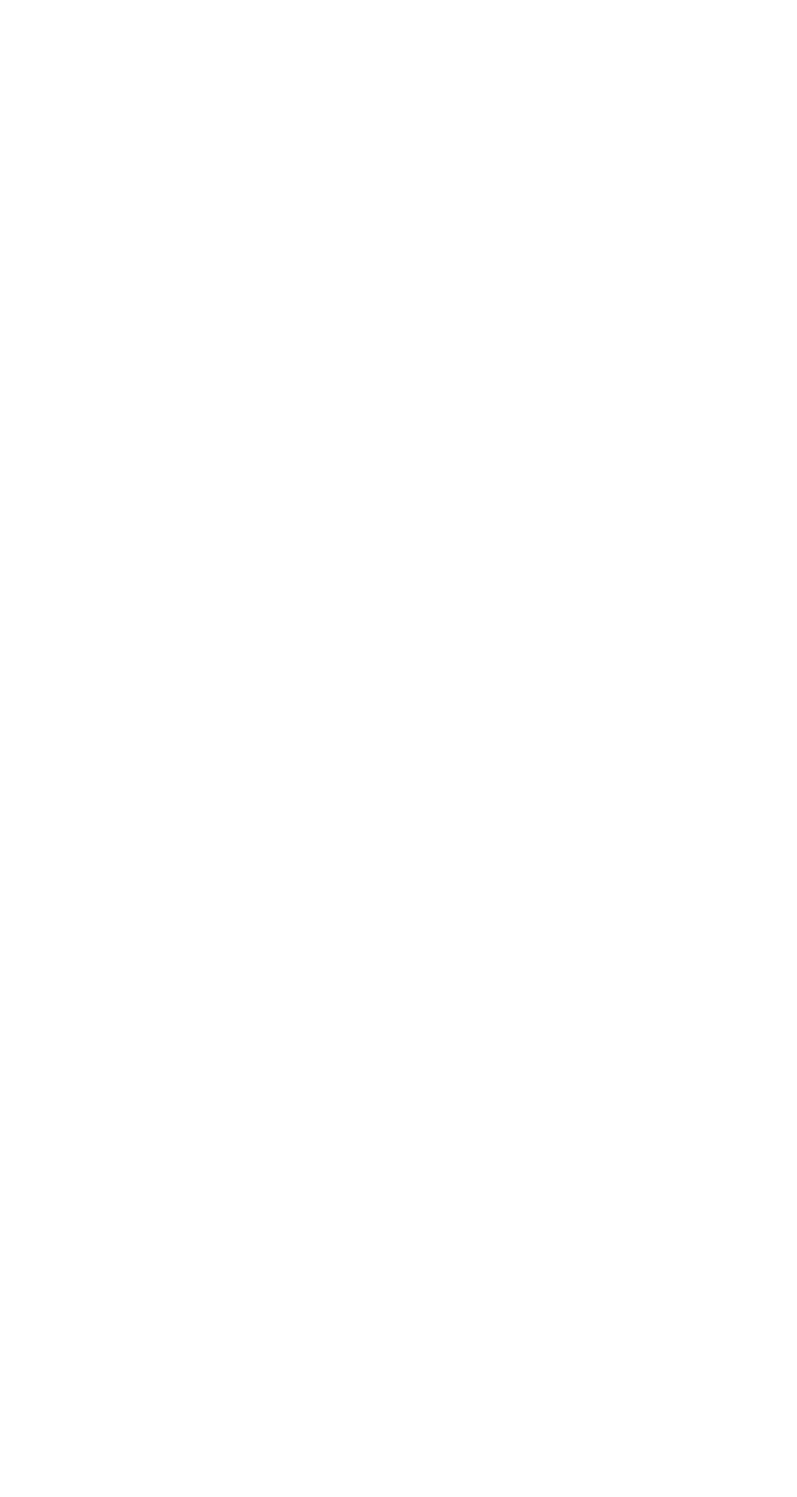
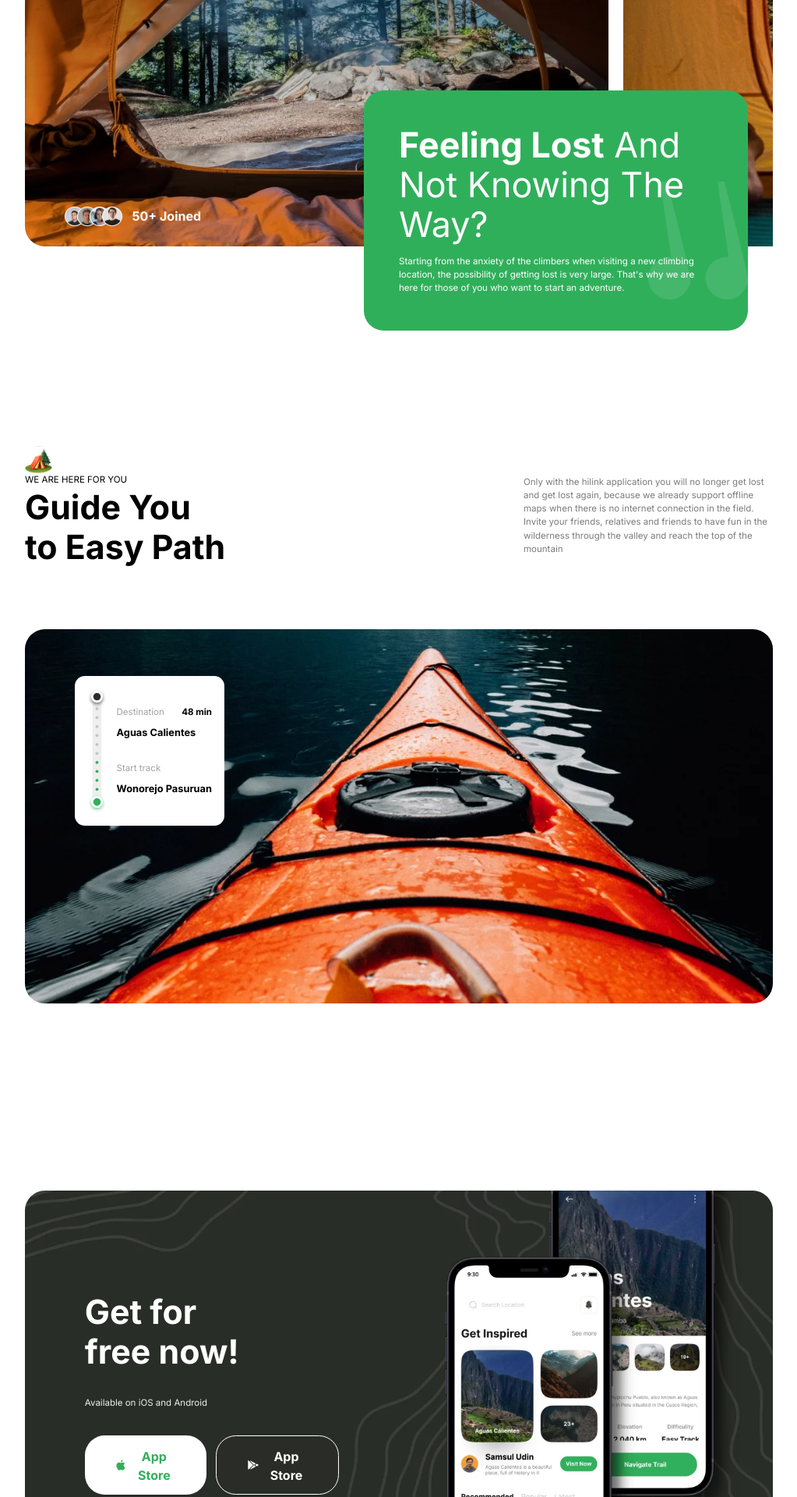
Before and after one commit to Web3alto/travel, a Next.js app: page / in a window 1280 px wide. Shown: the part 880-2800 px from the top of the page at 78% size, without its empty margins (128-1151 px from the left). Before the commit the page ends 800 px from the top, so only its background shows below. Built offline with nearby package versions, Linux system fonts and the light colour scheme.

Commit message:
commit footer + guide + download

```diff
--- a/app/globals.css
+++ b/app/globals.css
@@ -8,5 +8,4 @@
 	box-sizing: border-box;
 	list-style: none;
 	font-family: "Inter", sans-serif;
-	overflow-x: hidden;
 }
--- a/app/layout.tsx
+++ b/app/layout.tsx
@@ -26,7 +26,7 @@ export default function RootLayout({ children }: { children: ReactNode }) {
 					rel="stylesheet"
 				/>
 			</Head>
-			<body>{children}</body>
+			<body className="overflow-x-hidden">{children}</body>
 		</>
 	);
 }
--- a/app/page.tsx
+++ b/app/page.tsx
@@ -1,3 +1,5 @@
+import Download from "./sections/Download";
+import Guide from "./sections/Guide";
 import Header from "./sections/Header";
 import Navbar from "./sections/Navbar";
 import Slider from "./sections/Slider";
@@ -7,6 +9,9 @@ export default function Home() {
 		<main className="w-full h-fit flex flex-col overflow-x-hidden">
 			<Navbar />
 			<Header />
+			<Slider />
+			<Guide />
+			<Download />
 		</main>
 	);
 }
--- /dev/null
+++ b/app/sections/Download.tsx
@@ -0,0 +1,48 @@
+"use client";
+
+const Download = () => {
+	return (
+		<div className="w-[75vw] h-full mx-auto my-[10vh]">
+			<div className="w-full h-[65vh] bg-[url('/pattern.webp')] bg-center bg-cover rounded-[2vw] flex items-center justify-between overflow-hidden">
+				<div className="flex-col w-2/4 p-[6vw]">
+					<h2 className="text-white font-bold text-[3.35vw] leading-[4vw]">
+						Get for <br />
+						free now!
+					</h2>
+					<p className="text-[#EEEEEE] text-[.9vw] my-[4vh]">
+						Available on iOS and Android
+					</p>
+					<div className="flex">
+						<button className="bg-white rounded-[2vw] flex items-center justify-center px-[3vw] py-[1.5vh] cursor-pointer mr-[1vw]">
+							<img
+								className="w-[1.25vw] mr-[.5vw]"
+								src="/apple.svg"
+								alt="apple"
+							/>
+							<h2 className="text-[#30AF5B] font-bold  mt-[.2vw] cursor-pointer">
+								App Store
+							</h2>
+						</button>
+						<button className="bg-[#292C27] rounded-[2vw] flex items-center justify-center px-[3vw] py-[1.5vh] cursor-pointer border-white border-[1px]">
+							<img
+								className="w-[1.25vw] mr-[.5vw]"
+								src="/android.svg"
+								alt="android"
+							/>
+							<h2 className="text-white font-bold  mt-[.2vw] cursor-pointer">
+								App Store
+							</h2>
+						</button>
+					</div>
+				</div>
+				<img
+					className="w-[40%] mr-[3vw]"
+					src="/phones.webp"
+					alt="phones"
+				/>
+			</div>
+		</div>
+	);
+};
+
+export default Download;
--- /dev/null
+++ b/app/sections/Features.tsx
@@ -0,0 +1,20 @@
+"use client";
+
+const Features = () => {
+	return (
+		<div className="w-[75vw] h-full mx-auto my-[10vh] flex flex-col">
+			<div className="relative">
+				<img
+					className="absolute top-0 w-[2.75vw]"
+					src="/camp.svg"
+					alt="camp"
+				/>
+				<h2 className="text-[3.35vw] font-bold leading-[4vw]">
+					Our Features
+				</h2>
+			</div>
+		</div>
+	);
+};
+
+export default Features;
--- /dev/null
+++ b/app/sections/Footer.tsx
@@ -0,0 +1,11 @@
+'use client'
+
+const Footer= () => {
+    return (
+        <div className="w-[75vw] h-full mx-auto my-[10vh] flex flex-col">
+            <div className="flex"></div>
+        </div>
+    );
+};
+
+export default Footer;
--- /dev/null
+++ b/app/sections/Guide.tsx
@@ -0,0 +1,60 @@
+"use client";
+
+const Guide = () => {
+	return (
+		<div className="w-[75vw] h-full mx-auto my-[10vh] flex flex-col">
+			<div className="flex justify-between items-center h-full w-full">
+				<div className="h-full flex flex-col">
+					<img className="w-[2.75vw]" src="/camp.svg" alt="camp" />
+					<p className="text-[30AF5B] text-[.9vw]">
+						WE ARE HERE FOR YOU
+					</p>
+					<h2 className="text-[3.35vw] font-bold leading-[4vw]">
+						Guide You <br /> to Easy Path
+					</h2>
+				</div>
+
+				<p className="w-1/3 mt-[3vh] text-[.9vw] text-[#7B7B7B]">
+					Only with the hilink application you will no longer get lost
+					and get lost again, because we already support offline maps
+					when there is no internet connection in the field. Invite
+					your friends, relatives and friends to have fun in the
+					wilderness through the valley and reach the top of the
+					mountain
+				</p>
+			</div>
+			<div className="bg-[url('/boat.webp')] bg-center bg-cover w-full h-[60vh] rounded-[2vw] my-[10vh] px-[3vw] py-[7.5vh] flex items-start justify-start">
+				<div className="flex items-center justify-between bg-[#ffffff] p-[1.25vw] w-[15vw] rounded-[1vw] ml-[2vw] z-10 h-fit">
+					<img
+						className="h-[20vh] w-auto"
+						src="/meter.svg"
+						alt="meter"
+					/>
+					<div className="flex-col">
+						<div className="w-full flex items-start justify-between">
+							<h2 className="text-[#A2A2A2] text-[.9vw] mb-[1vh]">
+								Destination
+							</h2>
+							<p className="font-bold text-[30AF5B] text-[.9vw]">
+								48 min
+							</p>
+						</div>
+						<h2 className="text-black text-[1vw] font-bold">
+							Aguas Calientes
+						</h2>
+						<div className="flex flex-col mt-[3.5vh]">
+							<h2 className="text-[#A2A2A2] text-[.9vw] mb-[1vh]">
+								Start track
+							</h2>
+							<h2 className="text-black text-[1vw] font-bold">
+								Wonorejo Pasuruan
+							</h2>
+						</div>
+					</div>
+				</div>
+			</div>
+		</div>
+	);
+};
+
+export default Guide;
--- a/app/sections/Header.tsx
+++ b/app/sections/Header.tsx
@@ -1,11 +1,11 @@
-import React from "react";
+"use client";
 
 const Home = () => {
 	return (
-		<div className="w-[75vw] h-full mx-auto my-[10vh] flex justify-between items-start">
-			<div className="h-full w-2/4 relative">
+		<div className="w-[75vw] h-full mx-auto my-[10vh] flex justify-between items-start ">
+			<div className="h-fit w-2/4 relative z-10">
 				<img
-					className="w-[2.75vw] absolute top-[-1.7vw] left-[-.5vw]"
+					className="w-[2.75vw] absolute top-[-1.7vw] left-[-.5vw] select-none"
 					src="/camp.svg"
 					alt="camp"
 				/>
@@ -67,8 +67,8 @@ const Home = () => {
 					</button>
 				</div>
 			</div>
-			<div className="h-full w-2/4 flex justify-start items-start ">
-				<div className="absolute bg-[url('/pattern-bg.webp')] bg-center bg-cover w-screen h-screen top-[-12.5vh] right-[-5vw]"></div>
+			<div className="h-full w-2/4 flex justify-start items-start">
+				<div className="absolute bg-[url('/pattern-bg.webp')] bg-center bg-cover w-screen h-screen top-[-12.5vh] right-[-5vw] select-none"></div>
 				<div className="flex flex-col items-start justify-between bg-[#292C27] p-[1.5vw] w-[14vw] rounded-[1vw] ml-[2vw] z-10 h-fit">
 					<div className="w-full flex items-center justify-between">
 						<h2 className="text-[#A2A2A2] text-[.9vw]">Location</h2>
--- a/app/sections/Slider.tsx
+++ b/app/sections/Slider.tsx
@@ -2,9 +2,9 @@
 
 const Slider = () => {
 	return (
-		<div className="w-[75vw] h-fit mx-auto flex flex-col justify-between items-center my-[10vh] z-10">
+		<div className="w-[75vw] h-fit mx-auto flex flex-col justify-between items-end my-[8.5vh] z-10">
 			<div className="w-full flex justify-between items-center">
-				<div className="bg-[url('/img-1.webp')] bg-center bg-cover flex flex-col justify-between items-start w-[78%] h-[65vh] rounded-[2vw] p-[2vw]">
+				<div className="bg-[url('/img-1.webp')] bg-center bg-cover flex flex-col justify-between items-start w-[78%] h-[67.5vh] rounded-[2vw] p-[2vw]">
 					<div className="flex items-center justify-center ml-[2vw]">
 						<div className="rounded-full bg-[#30AF5B] p-[.9vw] flex items-center justify-center">
 							<img
@@ -13,18 +13,60 @@ const Slider = () => {
 								alt="map"
 							/>
 						</div>
-						<div className="flex flex-col ml-[1.5vw] text-white ">
+						<div className="flex flex-col ml-[1.5vw] text-white">
 							<h2 className="font-bold text-[1vw]">
 								Putuk Truno Camp
 							</h2>
 							<p className="text-[.9vw]">Prigen, Pasuruan</p>
 						</div>
 					</div>
-					<div className="bottom"></div>
+					<div className="flex items-center justify-center ml-[2vw]">
+						<span className="flex items-center justify-start">
+							<img
+								className="w-[2vw]"
+								src="/person-1.webp"
+								alt="person-1"
+							/>
+							<img
+								className="w-[2vw] ml-[-.75vw]"
+								src="/person-2.webp"
+								alt="person-2"
+							/>
+							<img
+								className="w-[2vw] ml-[-.75vw]"
+								src="/person-3.webp"
+								alt="person-3"
+							/>
+							<img
+								className="w-[2vw] ml-[-.75vw]"
+								src="/person-4.webp"
+								alt="person-4"
+							/>
+						</span>
+						<p className="ml-[1vw] font-bold text-[1.25vw] text-white">
+							50+ Joined
+						</p>
+					</div>
 				</div>
-				<div className="bg-[url('/img-2.webp')] bg-cover w-[20%] h-[65vh] rounded-l-[2vw]"></div>
+				<div className="bg-[url('/img-2.webp')] bg-cover w-[20%] h-[67.5vh] rounded-l-[2vw] overflow-hidden"></div>
 			</div>
-			<div className="bg-[#30AF5B] rounded-[2vw]"></div>
+			<div className="bg-[#30AF5B] rounded-[2vw] flex flex-col items-start text-white w-[38.5vw] p-[3.5vw] mt-[-25vh] mr-[2.5vw] relative">
+				<h2 className="text-[3.5vw] leading-[4vw]">
+					<span className="font-bold">Feeling Lost</span> And Not
+					Knowing The Way?
+				</h2>
+				<p className="mt-[1vw] text-[.9vw]">
+					Starting from the anxiety of the climbers when visiting a
+					new climbing location, the possibility of getting lost is
+					very large. That's why we are here for those of you who want
+					to start an adventure.
+				</p>
+				<img
+					className="absolute bottom-[5vh] right-0 w-[10vw]"
+					src="/quote.svg"
+					alt="quote"
+				/>
+			</div>
 		</div>
 	);
 };
```
